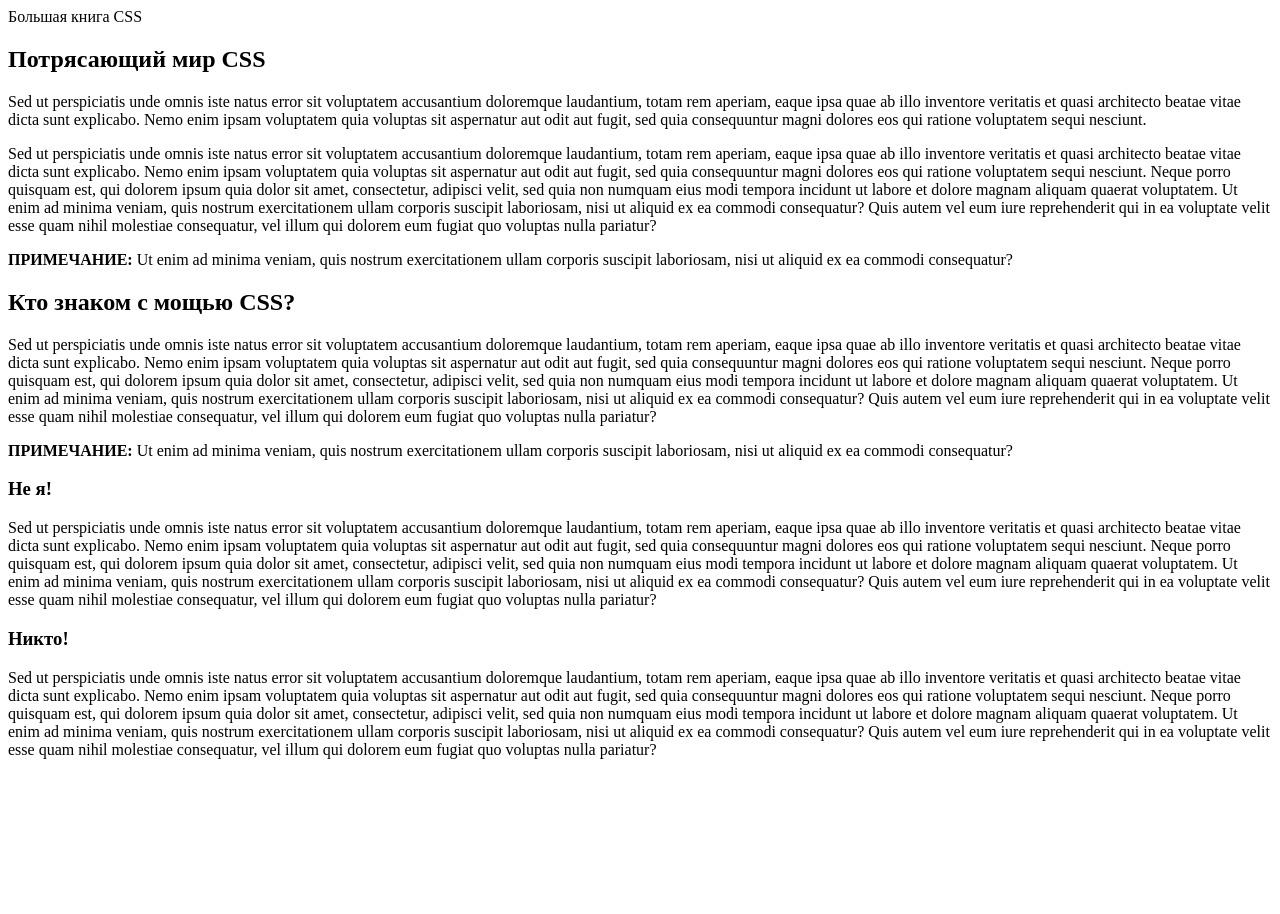
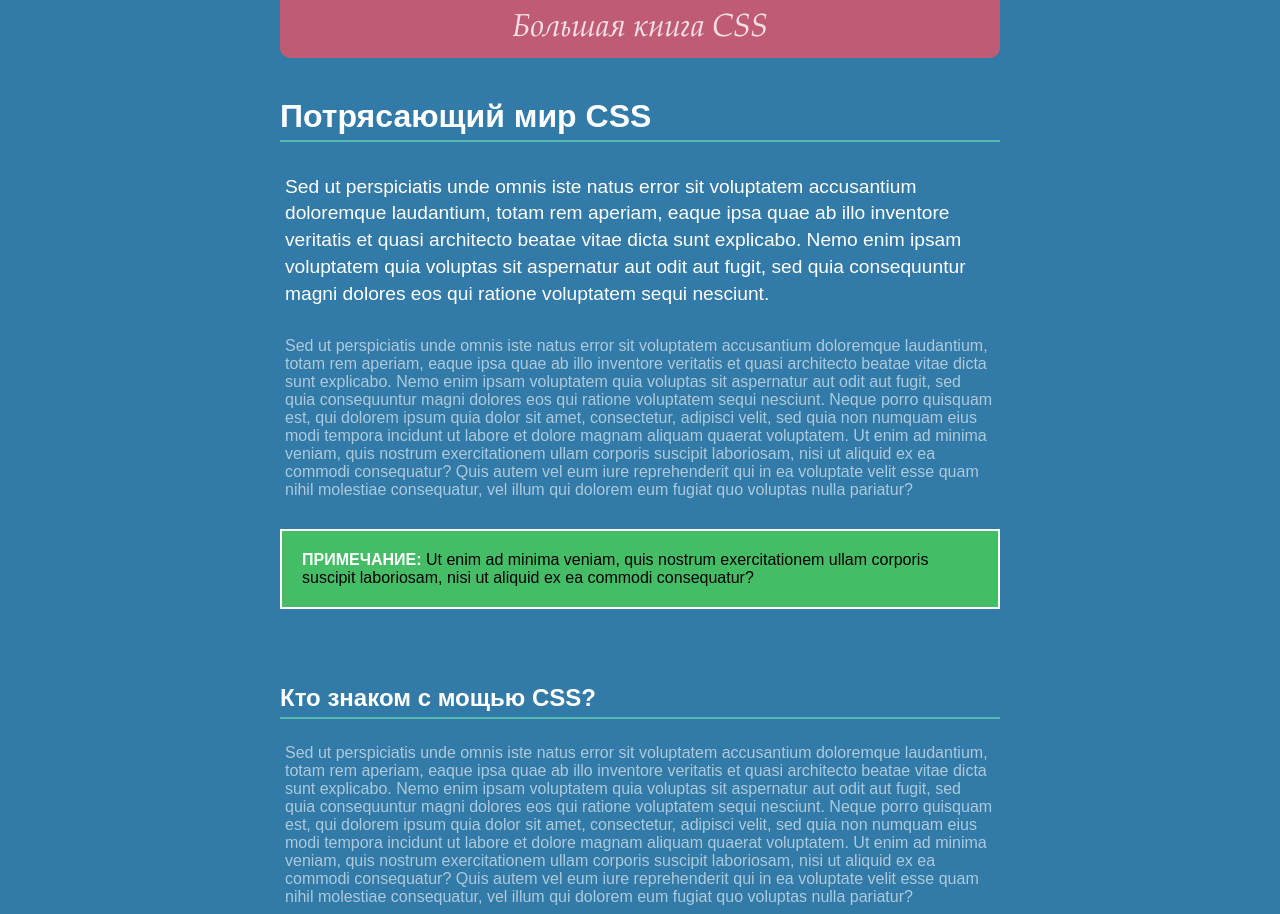
Before and after one commit to NikulinOlegDmitrievich/juniors-way, a plain HTML site: page css/03/selector_basics.html in a window 1280 px wide. Shown: the top 914 px of the page. Before the commit the page ends 800 px from the top, so only its background shows below. Drawn offline with Linux system fonts and the light colour scheme; a web font is replaced by a local one.

Commit message:
Сделал практикум два

```diff
--- a/css/03/selector_basics.html
+++ b/css/03/selector_basics.html
@@ -5,12 +5,64 @@
     <title>Селекторы</title>
     <link href='http://fonts.googleapis.com/css?family=Kurale' rel='stylesheet'>
     <style>
+      body {
+        background-color: rgb(50,122,167);    /*Цвет фона под заголовком*/
+        padding: 0 20px 20px 20px;          /*Поочередно устанавливается поля от верхнего, правого, нижнего и левого края.*/
+        margin: 0;                          /*отступ в текущем отступе padding "ебать копать"*/
+      }
+      p {
+        color: rgba(255,255,255,.6);
+        font-size: 1em;      /*размер шрифта*/
+        font-family: "Kurale", Arial, Helvetica, sans-serif;
+        padding: 5px;
+      }
+      h1, h2, h3 {
+        color: rgb(255,255,255);       /* цвет*/
+        font-family: Arial, "Palatino Linotype", Times, serif;  /*выбор семейства шрифта*/
+        border-bottom: 2px solid rgb(87,185,178);       /* (толщина границы___стиль граници____цвет границы) в низу элемента [border-width || border-style || border-color]  */
+        padding-top: 10px;            /*отступ от верхнего края*/
+        padding-bottom: 5px;          /*отступ от нижнего края */
+      }
+      h1 {
+        font-size: 2em; /*размер шрифта*/
+      }
 
+      #logo {
+        font-family: Baskerville, Palatino, sans-serif;
+        font-size: 2em;
+        color: rgba(255,255,255,.8);
+        font-style: italic;          /*normal | italic | oblique | inherit шрифт нормалный___курсив__наклонно___наслед знач родителя*/
+        text-align: center;           /*горизонтальное выравнивание текста*/
+        margin-bottom: 30px;          /*отступ в отступе снизу "блять"*/
+        background-color: rgb(191,91,116);
+        border-radius: 0 0 10px 10px;  /*радиус скругления уголков рамки (фоном)*/
+        padding: 10px;  /*Поля будут установлены одновременно от каждого края элемента*/
+      }
+      .note{
+        color: black;
+        border: 2px solid white;     /*Параметры границы*/
+        background-color: rgb(69,189,102);
+        margin-top: 25px;       /*отступ в отступе сверху */
+        margin-bottom: 35px;
+        padding: 20px;
+      }
+      .note strong {
+        color: white;
+      }
+      article {
+        max-width: 720px; /*максимальная ширина элемента*/
+        margin: 0 auto;   /*auto размер отступов будет автоматически рассчитан браузером*/
+      }
+      h1+p {    /*воздействует на h1 и p идущий после него (только эти два тега, весь текст остается как и прежде)*/
+        color: rgb(255,255,255);
+        font-size: 1.2em;
+        line-height: 140%; /*межстрочный интервал*/
+      }
     </style>
   </head>
   <body>
     <article>
-      <div>
+      <div id="logo">
         Большая книга CSS
       </div>
       <h1>Потрясающий мир CSS</h1>
@@ -20,8 +72,8 @@
       <p>
         Sed ut perspiciatis unde omnis iste natus error sit voluptatem accusantium doloremque laudantium, totam rem aperiam, eaque ipsa quae ab illo inventore veritatis et quasi architecto beatae vitae dicta sunt explicabo. Nemo enim ipsam voluptatem quia voluptas sit aspernatur aut odit aut fugit, sed quia consequuntur magni dolores eos qui ratione voluptatem sequi nesciunt. Neque porro quisquam est, qui dolorem ipsum quia dolor sit amet, consectetur, adipisci velit, sed quia non numquam eius modi tempora incidunt ut labore et dolore magnam aliquam quaerat voluptatem. Ut enim ad minima veniam, quis nostrum exercitationem ullam corporis suscipit laboriosam, nisi ut aliquid ex ea commodi consequatur? Quis autem vel eum iure reprehenderit qui in ea voluptate velit esse quam nihil molestiae consequatur, vel illum qui dolorem eum fugiat quo voluptas nulla pariatur?
       </p>
-      <p>
-        <strong>ПРИМЕЧАНИЕ:</strong> Ut enim ad minima veniam, quis nostrum exercitationem ullam corporis suscipit laboriosam, nisi ut aliquid ex ea commodi consequatur? </p>
+      <p class="note">
+        <strong>ПРИМЕЧАНИЕ:</strong> Ut enim ad minima veniam, quis nostrum exercitationem ullam corporis suscipit laboriosam, nisi ut aliquid ex ea commodi consequatur?</p>
       </p>
       <h2>Кто знаком с мощью CSS?</h2>
       <p>
```
